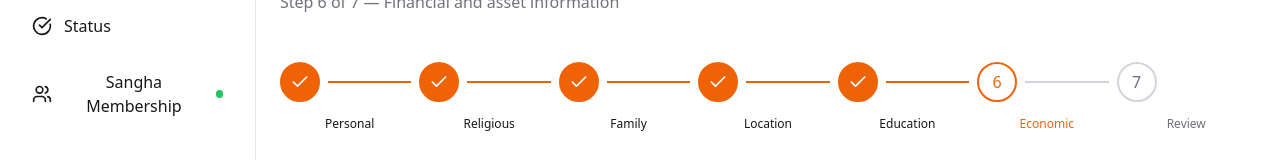
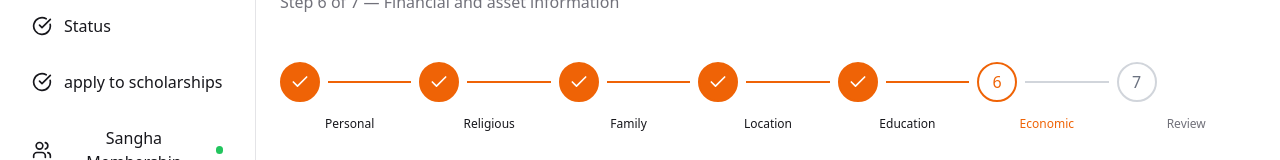
Before and after one commit to DarshiniMahesh/Community-Application, a Next.js app in the folder User/: page /dashboard/profile/economic-details in a window 1280 px wide. Shown: the part 191-351 px from the top of the page. Built offline with nearby package versions, Linux system fonts and the light colour scheme; no server answers; sample sign-in values are in the browser's storage.

Commit message:
user sidebar should show apply to scholarship

```diff
--- a/User/src/app/dashboard/layout.tsx
+++ b/User/src/app/dashboard/layout.tsx
@@ -13,6 +13,7 @@ const baseNavigation = [
   { name: "Dashboard",  href: "/dashboard",        icon: LayoutDashboard },
   { name: "My Profile", href: "/dashboard/profile", icon: User },
   { name: "Status",     href: "/dashboard/status",  icon: CheckCircle },
+  { name:"apply to scholarships", href:"dashboard/userscholarship", icon: CheckCircle },
 ];
 
 const sanghaNav = {
```
Also changed, not shown: User/src/app/dashboard/userscholarship/page.tsx (added).
